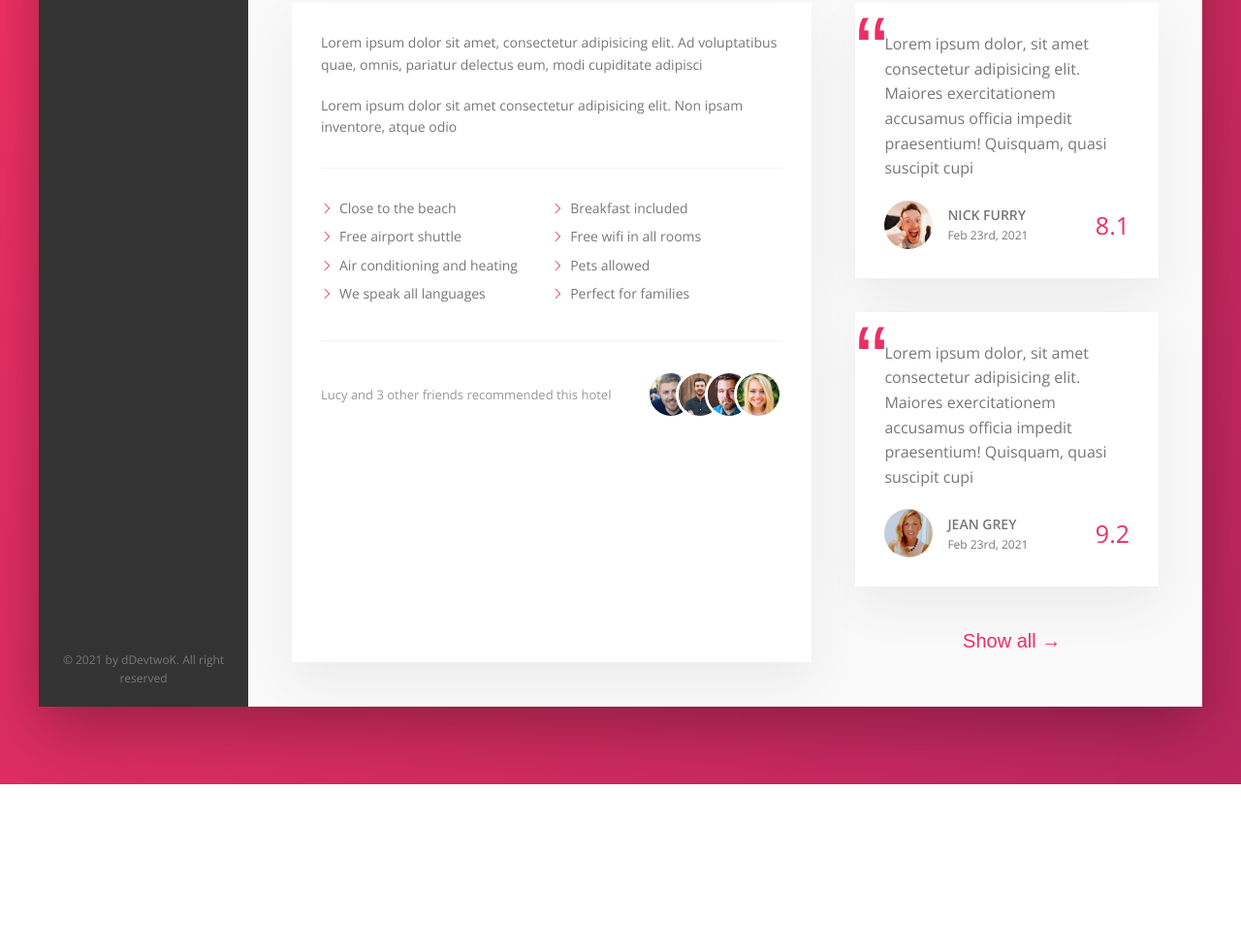
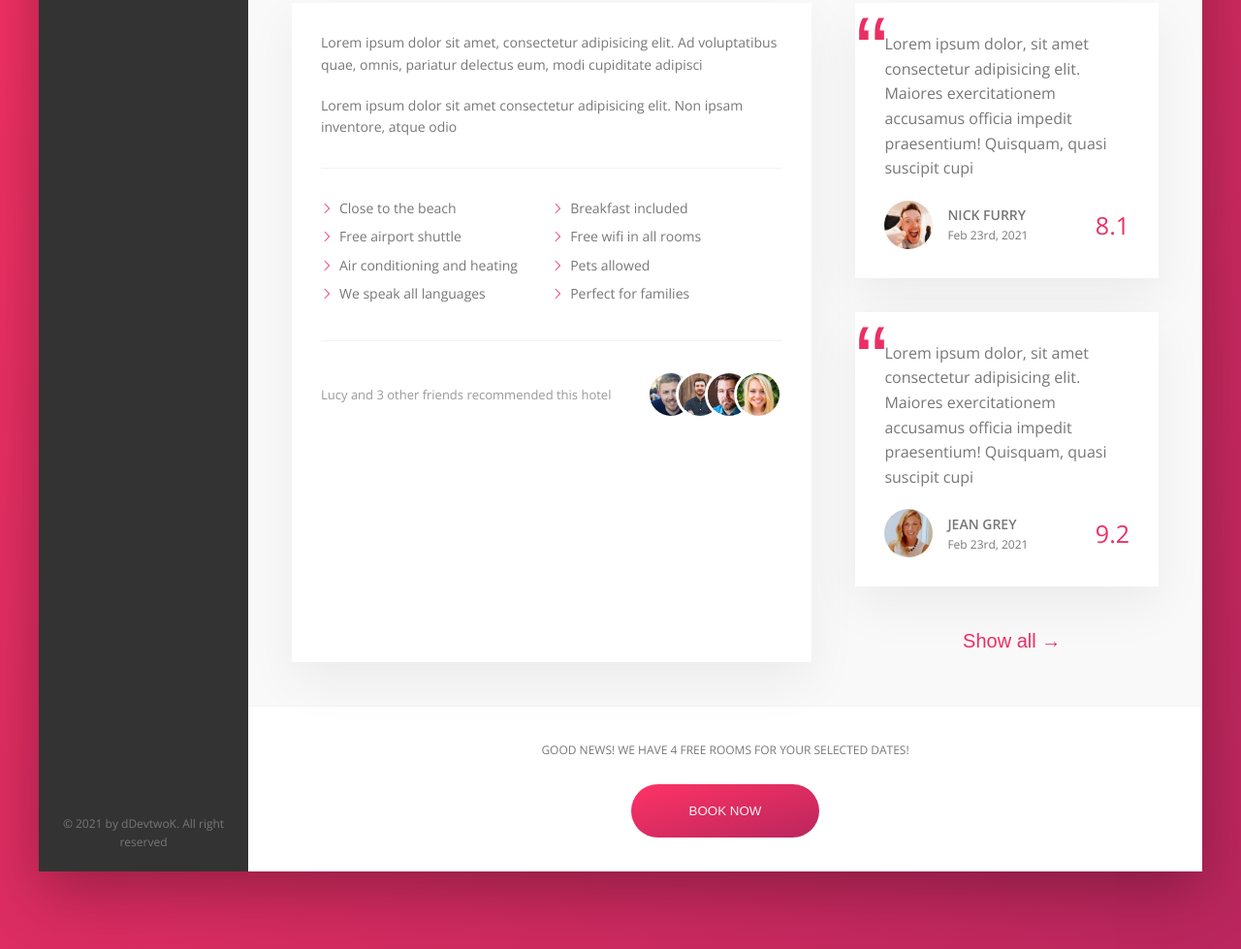
Before and after one commit to duongbui234/template, a website: page trillo_project/index.html in a window 1280 px wide. Shown: the part 668-1647 px from the top of the page at 97% size. Before the commit the page ends 1477 px from the top, so only its background shows below. Drawn offline with nearby package versions, Linux system fonts and the light colour scheme.

Commit message:
finish cta

```diff
--- a/trillo_project/index.html
+++ b/trillo_project/index.html
@@ -181,6 +181,16 @@
                         </div>
                         <button class="overview__gps">Show all &rarr;</button>
                     </div>
+
+                </div>
+                <div class="cta">
+                    <h2 class="cta__book-now">
+                        Good news! We have 4 free rooms for your selected dates!
+                    </h2>
+                    <button class="btn">
+                        <span class="btn__visible">Book now</span>
+                        <span class="btn__invisible">only 4 rooms left</span>
+                    </button>
                 </div>
             </main>
         </div>
--- a/trillo_project/sass/main.scss
+++ b/trillo_project/sass/main.scss
@@ -475,3 +475,63 @@
     font-family: sans-serif;
   }
 }
+///////////////////////////////////
+///////// CALL TO ACTION //////////
+///////////////////////////////////
+
+.cta {
+  padding: 3.5rem 0;
+  text-align: center;
+
+  &__book-now {
+    font-size: 1.2rem;
+    font-weight: 300;
+    text-transform: uppercase;
+    margin-bottom: 2.5rem;
+  }
+  .btn {
+    overflow: hidden;
+
+    & > * {
+      display: inline-block;
+      transition: all 0.3s;
+    }
+    position: relative;
+    border-radius: 4rem;
+    outline: none;
+    border: none;
+    text-transform: uppercase;
+    color: var(--color-grey-light-2);
+    background-image: linear-gradient(
+      to right bottom,
+      var(--color-primary-light),
+      var(--color-primary-dark)
+    );
+    cursor: pointer;
+    &:focus {
+      outline: none;
+    }
+
+    &__visible {
+      padding: 2rem 6rem;
+    }
+    &__invisible {
+      padding: 2rem 2rem;
+      position: absolute;
+      top: -100%;
+      left: 0;
+      width: 100%;
+    }
+    &:hover {
+      .btn__invisible {
+        top: 0;
+      }
+      .btn__visible {
+        transform: translateY(4rem);
+      }
+    }
+    &:focus {
+      animation: pulstate 1s infinite;
+    }
+  }
+}
```
Also changed, not shown: trillo_project/sass/main.css, 1 other file.
